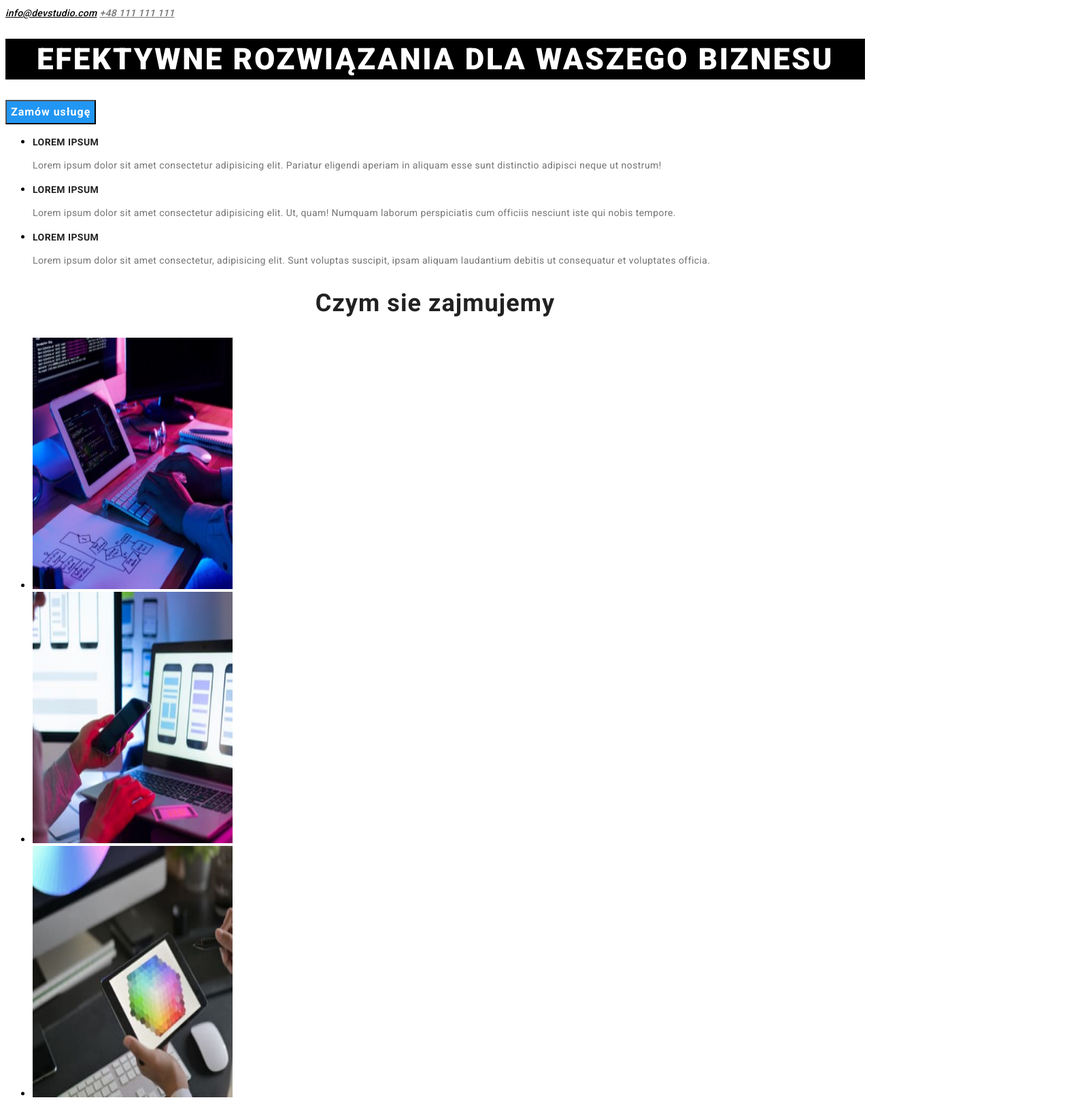
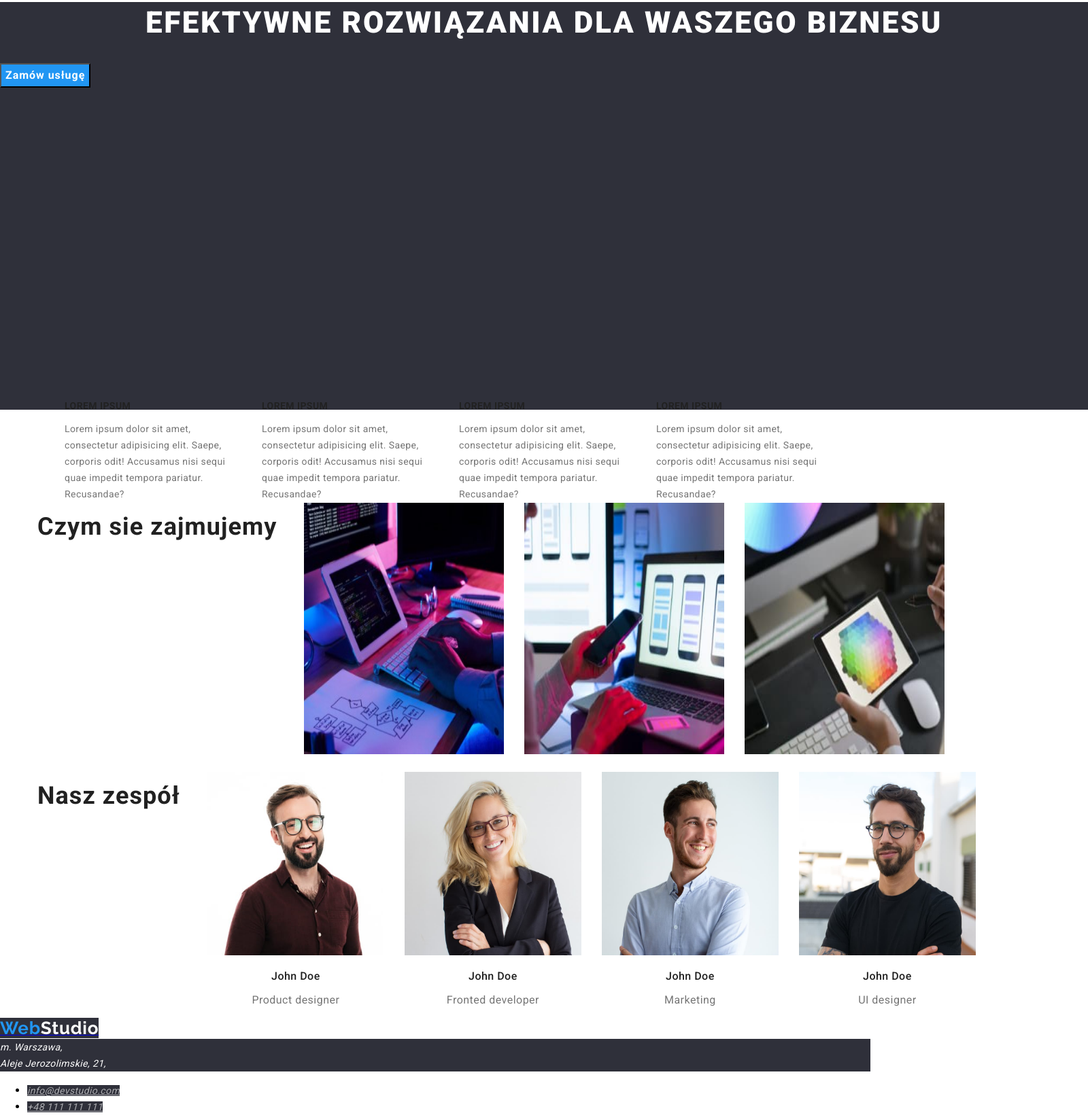
Before and after one commit to Karolblocki/goit-markup-hw-03, a plain HTML site: page index.html in a window 1280 px wide. Shown: the part 106-1750 px from the top of the page at 68% size, 1600 px wide, since content can reach past the window. Drawn offline with nearby package versions, Linux system fonts and the light colour scheme.

Commit message:
third homework

```diff
--- a/css/style.css
+++ b/css/style.css
@@ -63,7 +63,6 @@ font-weight: 900;
 line-height: 60px;
 letter-spacing: 0.06em;
 text-align: center;
-background-color: #000000;
 }
 .blue{color:  #000;
    font-family: Roboto;
@@ -182,3 +181,70 @@ line-height: 30px;
 letter-spacing: 0.03em;
 text-align: left;
 }
+.containerheader {
+width: 1600px;
+height: 80px;
+left: 0px;
+top: 0px;
+justify-content: space-between;
+background: #FFFFFF;
+display:flex
+}
+.containerh1 {
+width: 1600px;
+height: 600px;
+left: 0px;
+top: 80px;
+background: #2F303A;
+margin: 10px auto;
+}
+.containerlorem{
+width: 1170px;
+height: 101px;
+left: 215px;
+top: 774px;
+margin: 10px auto;
+display: flex;
+}
+.card-set{
+list-style: none;
+display: flex;
+gap: 30px;
+align-items: center;
+}
+.containerphoto{
+width: 1170px;
+height: 386px;
+left: 215px;
+top: 969px;
+margin: 10px auto;
+display: flex;
+}
+.photos{
+width: 370px;
+height: 294px;
+left: 615px;
+top: 1061px;
+list-style: none;
+gap: 30px;
+display: flex;
+}
+.containerteam{
+width: 1170px;
+height: 368px;
+left: 215px;
+top: 1635px;
+margin: 10px auto;
+display: flex;
+color: #F5F4FA;
+}
+.team{
+width: 270px;
+height: 260px;
+left: 515px;
+top: 1635px;
+list-style: none;
+display: flex;
+gap: 30px;
+
+}
--- a/index.html
+++ b/index.html
@@ -8,10 +8,17 @@
         <link href="https://fonts.googleapis.com/css2?family=Raleway:wght@700&family=Roboto:wght@400;500;700;900&display=swap"
         rel="stylesheet"
         />
+        <link
+        rel="stylesheet"
+        href="https://cdnjs.cloudflare.com/ajax/libs/modern-normalize/1.1.0/modern-normalize.min.css"
+        integrity="sha512-wpPYUAdjBVSE4KJnH1VR1HeZfpl1ub8YT/NKx4PuQ5NmX2tKuGu6U/JRp5y+Y8XG2tV+wKQpNHVUX03MfMFn9Q=="
+        crossorigin="anonymous"
+        referrerpolicy="no-referrer" />
         <link rel="stylesheet" href="./css/style.css">
 </head>
     <body>
         <header>
+            <div class="containerheader">
             <a class="link" href="./index.html"><span class="colorblue">Web</span><span class="colorblack">Studio</span></a>
          <nav class="navi">
             <ul>
@@ -22,28 +29,38 @@
         </nav>
         <address><a class="link blue"  href="mailto:info@devstudio">info@devstudio.com</a>
             <a class="link grey" href="tel:+48111111111">+48 111 111 111</a></address>
-        </header>
+        </div>
+    </header>
+    <div class="containerh1">
         <h1>EFEKTYWNE ROZWIĄZANIA DLA WASZEGO BIZNESU</h1>
         <button class="link button1" type="button">Zamów usługę</button>
+    </div>
         <main>
             <section>
-            <ul>
+                <div class="containerlorem">
+            <ul class="card-set">
                 <li>
                     <p class="header">LOREM IPSUM</p>
-                    <p class="text">Lorem ipsum dolor sit amet consectetur adipisicing elit. Pariatur eligendi aperiam in aliquam esse sunt distinctio adipisci neque ut nostrum!</p>
+                    <p class="text">Lorem ipsum dolor sit amet, consectetur adipisicing elit. Saepe, corporis odit! Accusamus nisi sequi quae impedit tempora pariatur. Recusandae?</p>
                 </li>
                 <li>
                     <p class="header">LOREM IPSUM</p>
-                    <p class="text">Lorem ipsum dolor sit amet consectetur adipisicing elit. Ut, quam! Numquam laborum perspiciatis cum officiis nesciunt iste qui nobis tempore.</p>
+                    <p class="text">Lorem ipsum dolor sit amet, consectetur adipisicing elit. Saepe, corporis odit! Accusamus nisi sequi quae impedit tempora pariatur. Recusandae?</p>
                 </li>
                 <li>
                     <p class="header">LOREM IPSUM</p>
-                    <p class="text">Lorem ipsum dolor sit amet consectetur, adipisicing elit. Sunt voluptas suscipit, ipsam aliquam laudantium debitis ut consequatur et voluptates officia.</p>
+                    <p class="text">Lorem ipsum dolor sit amet, consectetur adipisicing elit. Saepe, corporis odit! Accusamus nisi sequi quae impedit tempora pariatur. Recusandae?</p>
                 </li>
-        </ul>
+                <li>
+                    <p class="header">LOREM IPSUM</p>
+                    <p class="text">Lorem ipsum dolor sit amet, consectetur adipisicing elit. Saepe, corporis odit! Accusamus nisi sequi quae impedit tempora pariatur. Recusandae?</p>
+                </li>
+             </ul>
+            </div>
+            <div class="containerphoto">
                 <h2>Czym sie zajmujemy</h2>
-            <ul>
-                <li>
+            <ul class="photos">
+                <li class="photos">
                     <img class="link" src="./images/1.jpg"
                 alt="Programowanie 2"
                 height="370"
@@ -63,10 +80,12 @@
                     />
             </li>
             </ul>
+            </div>
             </section>
             <section>
+                <div class="containerteam">
                 <h2 class="link">Nasz zespół</h2>
-                <ul>
+                <ul class="team">
                     <li><img class="link" src="./images/11.jpg" alt="Product designer" height="270" width="260"
                         />
                     <p class="name">John Doe</p>
@@ -84,6 +103,7 @@
                     <p class="name">John Doe</p>
                     <p class="work">UI designer</p></li>
             </ul>
+             </div>
             </section>
         </main>
  <footer>
```
Also changed, not shown: portfolio.html (+6 -0 lines), 1 other file.
